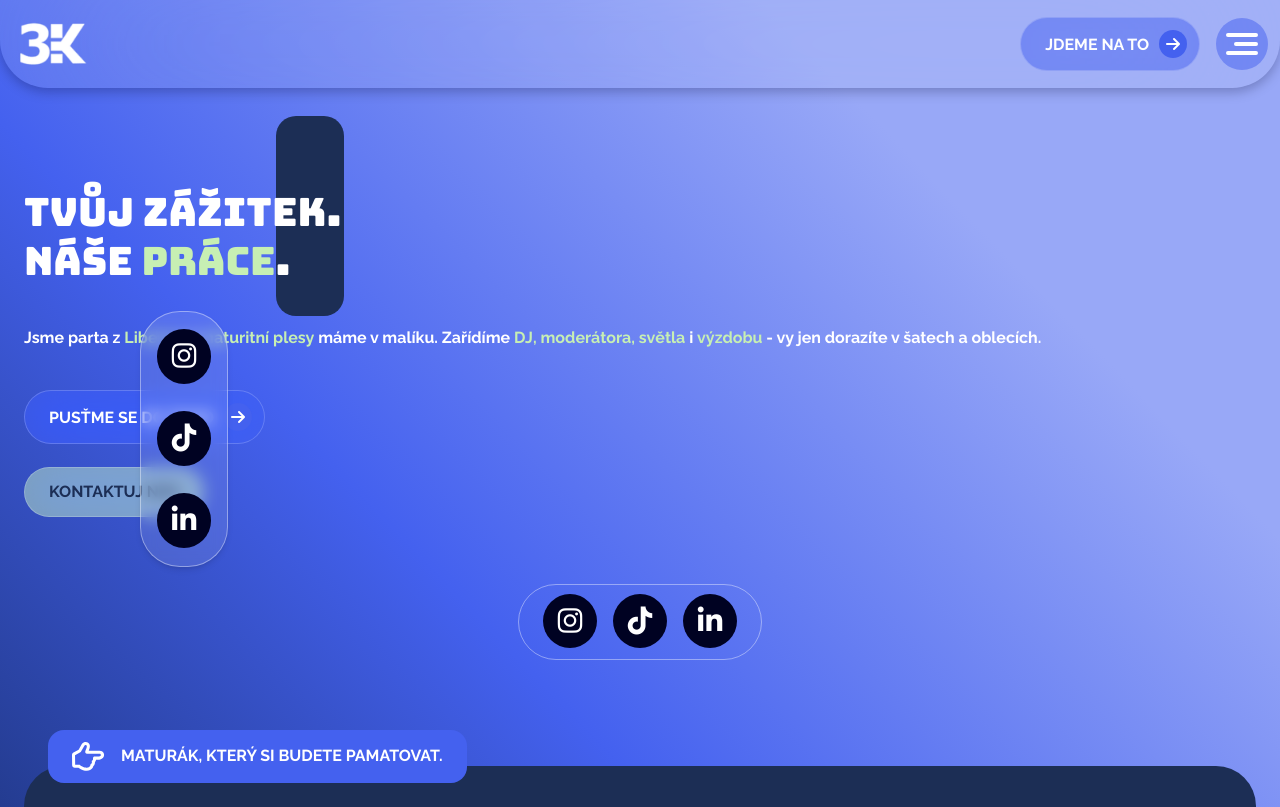
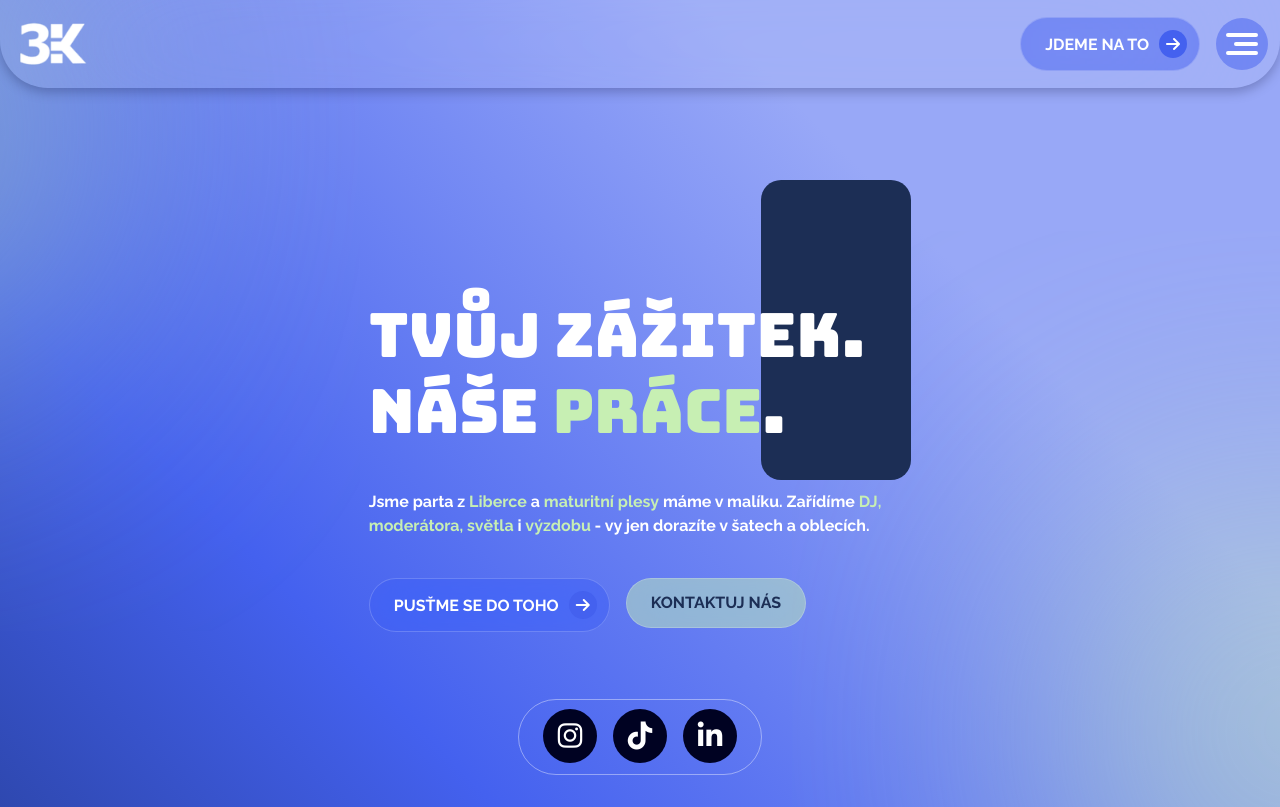
Before and after one commit to bobcermak/3kprods.cz, a Next.js app: page / in a window 1280 px wide. Shown: the top 807 px of the page. Built offline with nearby package versions, Linux system fonts and the light colour scheme.

Commit message:
Update layout and styling: modify metadata for improved SEO, adjust layout margins, and add responsive blur effects for enhanced visual appeal.

```diff
--- a/app/globals.css
+++ b/app/globals.css
@@ -12,7 +12,7 @@
   --text-sub: 1.5625rem; /*25px*/
   --text-title: 2.4375rem; /*39px*/
   --text-heading: 3.8125rem; /*61px*/
-  --text-display: 5.75rem; /*92px*/
+  --text-display: 4.6875rem; /*75px*/
   /*Colors*/
   --color-blue: #1C2E55;
   --color-light-blue: #4461EF;
@@ -28,15 +28,19 @@
   /*Breakpoints*/
   --breakpoint-sphone: 361px;
   --breakpoint-phone: 401px;
+  --breakpoint-xphone: 541px;
   --breakpoint-stablet: 641px;
   --breakpoint-tablet: 761px;
   --breakpoint-slaptop: 961px;
   --breakpoint-mlaptop: 1024px;
   --breakpoint-laptop: 1281px;
   --breakpoint-desktop: 1537px;
+  --breakpoint-xdesktop: 1761px;
   /*Widths*/
   --width-container: 90vw;
   --width-container: 90svw;
+  --width-xcontent: 85vw;
+  --width-xcontent: 85svw;
   --width-content: 80vw;
   --width-content: 80svw;
   --width-section: 56vw;
@@ -95,3 +99,127 @@ body {
     box-shadow: none;
   }
 }
+
+/*Container breakpoints*/
+
+.container-parent {
+  container-type: inline-size;
+}
+
+.badge-container {
+  container-type: inline-size;
+  margin-top: -2.25rem;
+}
+
+.badge-container--xdesktop {
+  container-type: inline-size;
+}
+
+@container (min-width: 419px) {
+  .badge-container {
+    margin-top: -1.65625rem;
+  }
+}
+
+@container (min-width: 408px) {
+  .badge-container--xdesktop {
+    margin-top: -1.65625rem;
+  }
+}
+
+/*Blurs*/
+
+.blur-setup {
+  position: relative;
+  overflow: hidden;
+}
+
+.blur-setup::before {
+  content: "";
+  background-repeat: no-repeat;
+  background-size: cover;
+  position: absolute;
+  width: 1000px;
+  height: 1000px;
+  pointer-events: none;
+  z-index: 0;
+}
+
+.blur-setup::after {
+  content: "";
+  background-repeat: no-repeat;
+  background-size: cover;
+  position: absolute;
+  width: 1000px;
+  height: 1000px;
+  pointer-events: none;
+  z-index: 0;
+}
+
+.blur-setup--green::before {
+  background-image: url(/images/vectors/blur-green.svg);
+}
+.blur-setup--green::after {
+  background-image: url(/images/vectors/blur-green.svg);
+}
+
+.blur-setup--blue::before {
+  background-image: url(/images/vectors/blur-blue.svg);
+}
+.blur-setup--blue::after {
+  background-image: url(/images/vectors/blur-blue.svg);
+}
+
+.blur-setup-hero-left::before {
+  left: -110%;
+  top: -20%;
+}
+
+.blur-setup-hero-right::after {
+  right: -40%;
+  top: 12.5%;
+}
+
+@media screen and (min-width: 541px) {
+  .blur-setup-hero-left::before {
+    left: -80%;
+  }
+}
+
+@media screen and (min-width: 861px) {
+  .blur-setup-hero-left::before {
+    left: -50%;
+  }
+}
+
+@media screen and (min-width: 1281px) {
+  .blur-setup-hero-left::before {
+    left: -30%;
+    top: -40%;
+    width: 1200px;
+    height: 1200px;
+  }
+
+  .blur-setup-hero-right::after {
+    right: -45%;
+    top: 15%;
+    width: 1200px;
+    height: 1200px;
+  }
+}
+
+@media screen and (min-width: 1761px) {
+  .blur-setup-hero-left::before {
+    top: -55%;
+    left: -35%;
+    width: 1500px;
+    height: 1500px;
+  }
+
+  .blur-setup-hero-right::after {
+    right: -45%;
+    top: 15%;
+    width: 1500px;
+    height: 1500px;
+  }
+}
--- a/app/layout.tsx
+++ b/app/layout.tsx
@@ -4,10 +4,10 @@ import type { Metadata } from "next";
 import "./globals.css";
 
 export const metadata: Metadata = {
-  title: "3K Productions | Tvůj Zážitek - Naše Práce",
-  description: "Nejlepší maturák tvého života s 3K Productions! Hudba, dekorace a zábava připravená profesionály.",
+  title: "3K Productions | Maturitní plesy a studentské akce na klíč",
+  description: "Hudba, dekorace, světla i moderace pro nejlepší maturák a studentské akce s týmem 3K Productions. Kompletní event management na míru v ČR.",
   referrer: "strict-origin-when-cross-origin",
-  keywords: ["3K Productions", "maturák", "studentská akce", "party", "zábava"],
+  keywords: ["3K Productions", "maturitní ples", "maturák", "studentská akce", "studentská party", "DJ na ples", "dekorace na ples", "světla a zvuk", "event management", "Liberec"],
   icons: {
     icon: [
       { url: "/images/assets/favicon-16x16.png", sizes: "16x16", type: "image/png" },
@@ -36,12 +36,13 @@ export default function RootLayout({
               "@type": "Organization",
               name: "3K Productions",
               description:
-                "Nejlepší maturák tvého života s 3K Productions! Hudba, dekorace a zábava připravená profesionály.",
+                "Hudba, dekorace, světla i moderace pro nejlepší maturák a studentské akce s týmem 3K Productions. Kompletní event management na míru v Liberci a po celé ČR.",
               url: "https://3kproductions.cz",
-              logo: "https://3kproductions.cz/images/ui/favicon-180x180.png",
+              logo: "https://3kproductions.cz/images/assets/logo.webp",
               sameAs: [
-                "https://www.instagram.com/3kproductions/",
-                "https://www.facebook.com/3kproductions/"
+                "https://www.instagram.com/3kprods/",
+                "https://www.tiktok.com/@3kprods",
+                "https://www.linkedin.com/company/3kprods/"
               ]
             })
           }}
@@ -54,10 +55,10 @@ export default function RootLayout({
               "@type": "ProfessionalService",
               name: "3K Productions",
               description:
-                "Organizace maturáků, studentských akcí a party na míru. Profesionální zajištění hudby, dekorací a zábavy.",
+                "Organizace maturitních plesů, studentských akcí a party na míru. Profesionální zajištění hudby, dekorací, světel, moderace a zábavy v Liberci a po celé ČR.",
               url: "https://3kproductions.cz",
-              areaServed: "Czech Republic",
-              serviceType: "Event Management",
+              areaServed: "Liberec, Czech Republic",
+              serviceType: "Event management, maturitní plesy, studentské akce",
               provider: {
                 "@type": "Organization",
                 name: "3K Productions"
@@ -67,7 +68,7 @@ export default function RootLayout({
         />
     </head>
     <body>
-      <Ul className="hidden fixed left-0 top-0 ml-35 mt-[311px] slaptop:flex flex-col gap-10 px-4 py-6 w-fit bg-white/10 backdrop-blur-sm border border-white/40 rounded-[40px] shadow-md z-40">
+      <Ul className="hidden fixed left-0 top-0 ml-[25px] desktop:ml-[12.5px] xdesktop:ml-[25px] mt-[311px] laptop:flex flex-col gap-10 px-4 py-6 w-fit bg-white/10 backdrop-blur-sm border border-white/40 rounded-[40px] shadow-md z-40">
         <Li><a target="_blank" className="text-white text-[28px] bg-dark px-[14.75px] hover:text-dark hover:bg-white active:text-dark active:bg-white transition-all duration-250 py-[10.6px] rounded-full" href="https://www.instagram.com/3kprods/"><i className="fa-brands fa-instagram"></i></a></Li>
         <Li><a target="_blank" className="text-white text-[28px] bg-dark px-[14.75px] hover:text-dark hover:bg-white active:text-dark active:bg-white transition-all duration-250 py-[10.6px] rounded-full" href="https://www.tiktok.com/@3kprods"><i className="fa-brands fa-tiktok"></i></a></Li>
         <Li><a target="_blank" className="text-white text-[28px] bg-dark px-[14.75px] hover:text-dark hover:bg-white active:text-dark active:bg-white transition-all duration-250 py-[10.6px] rounded-full" href="https://www.linkedin.com/company/3kprods/"><i className="fa-brands fa-linkedin-in"></i></a></Li>
--- a/app/page.tsx
+++ b/app/page.tsx
@@ -4,7 +4,7 @@ import Image from "next/image";
 const Home = () => {
   return (
     <>
-      <header className="bg-[linear-gradient(46deg,#1C2E55_0%,#243C91_25%,#4461EF_49%,#98A8F7_81%)] laptop:bg-[linear-gradient(86deg,#1C2E55_0%,#243C91_25%,#4461EF_49%,#98A8F7_81%)]">
+      <header className="blur-setup blur-setup--green blur-setup-hero-left blur-setup-hero-right bg-[linear-gradient(46deg,#1C2E55_0%,#243C91_25%,#4461EF_49%,#98A8F7_81%)] laptop:bg-[linear-gradient(86deg,#1C2E55_0%,#243C91_25%,#4461EF_49%,#98A8F7_81%)]">
         <Navbar logo="/images/assets/logo.webp" button="Jdeme na to" className="fixed z-50 left-0 right-0 laptop:left-[50%] laptop:translate-x-[-50%] flex items-center justify-between px-3 py-1 rounded-bl-[3rem] rounded-br-[3rem] bg-white/10 backdrop-blur-[100px] shadow-primary laptop:w-container" href="tel:+420722145257">
           <Li className="laptop:ml-21"><Button href="/" noStyle={true} hover="hover:text-dark active:text-dark transition-all duration-250" className="text-green uppercase font-bold text-body">Domů</Button></Li>
           <Li><Button href="#welcome" noStyle={true} hover="hover:text-dark active:text-dark transition-all duration-250" className="text-white uppercase font-bold text-body">O nás</Button></Li>
@@ -13,25 +13,25 @@ const Home = () => {
           <Li><Button href="#contact-us" noStyle={true} hover="hover:text-dark active:text-dark transition-all duration-250" className="text-white uppercase font-bold text-body">Kontakty</Button></Li>
           <Li className="laptop:hidden"><Button href="#contact-us" variant="secondary" isArrow={false}>Kontaktuj nás</Button></Li>
         </Navbar>
-        <section className="mt-47 mx-6" id="welcome">
+        <section className="mt-47 stablet:mt-[297px] laptop:mt-[314px] stab mx-6 stablet:mx-auto stablet:w-content desktop:w-xcontent laptop:flex laptop:justify-between" id="welcome">
           <div className="flex flex-col gap-10">
             <header className="flex flex-col gap-10">
-              <H1 size="text-title" color="text-white" className="relative w-[319.5px] laptop:max-w-188 after:content[''] after:absolute after:right-0 after:bottom-[-30px] after:bg-blue after:w-[68px] after:h-[200px] after:rounded-[20px] z-1 after:-z-1">Tvůj zážitek. Náše <span className="text-green">práce</span>.</H1>
-              <P color="text-white" weight="font-bold">Jsme parta z <strong className="text-green">Liberce</strong> a <strong className="text-green">maturitní plesy</strong> máme v malíku. Zařídíme <strong className="text-green">DJ, moderátora, světla</strong> i <strong className="text-green">výzdobu</strong> - vy jen dorazíte v šatech a oblecích.</P>
+              <H1 size="text-title" color="text-white" className="mx-auto relative w-[319.5px] xphone:text-heading xphone:w-[512.5px] stablet:w-[542.5px] after:content[''] after:absolute after:right-0 after:bottom-[-30px] after:bg-blue after:w-[68px] after:h-[200px] xphone:after:w-[120px] xphone:after:h-60 stablet:after:w-[150px] stablet:after:h-[300px] after:rounded-[20px] z-1 after:-z-1 laptop:text-title laptop:w-[319.5px] laptop:after:w-[68px] laptop:after:h-[200px] desktop:text-heading desktop:w-[512.5px] desktop:after:w-[120px] desktop:after:h-60 xdesktop:text-display xdesktop:w-[633.5px] xdesktop:after:w-[150px] xdesktop:after:h-[300px]">Tvůj zážitek. Náše <span className="text-green">práce</span>.</H1>
+              <P color="text-white" weight="font-bold" className="z-1 mx-auto max-w-[319.5px] xphone:max-w-[512.5px] laptop:max-w-[320px] stablet:max-w-[542.5px] desktop:max-w-[512.5px] desktop:ml-0">Jsme parta z <strong className="text-green">Liberce</strong> a <strong className="text-green">maturitní plesy</strong> máme v malíku. Zařídíme <strong className="text-green">DJ, moderátora, světla</strong> i <strong className="text-green">výzdobu</strong> - vy jen dorazíte v šatech a oblecích.</P>
             </header>
-            <Ul className="flex flex-col gap-4">
+            <Ul className="mx-auto w-[319.5px] xphone:w-[512.5px] stablet:w-[542.5px] flex flex-col gap-4 xphone:flex-row laptop:w-[319.5px] laptop:flex-col desktop:flex-row desktop:w-auto desktop:ml-0">
               <Li><Button href="tel:+420722145257">Pusťme se do toho</Button></Li>
               <Li><Button href="#contact-us" variant="secondary" isArrow={false}>Kontaktuj nás</Button></Li>
             </Ul>
           </div>
-          <Ul className="flex gap-4 mx-auto mt-15 mb-[106px] px-6 py-4 w-fit border border-white/40 rounded-[40px] glass">
+          <Ul className="relative flex gap-4 mx-auto mt-15 mb-[106px] px-6 py-4 w-fit border border-white/40 rounded-[40px] glass laptop:hidden z-1">
             <Li><a target="_blank" className="text-white text-[28px] bg-dark px-[14.75px] hover:text-dark hover:bg-white active:text-dark active:bg-white transition-all duration-250 py-[10.6px] rounded-full" href="https://www.instagram.com/3kprods/"><i className="fa-brands fa-instagram"></i></a></Li>
             <Li><a target="_blank" className="text-white text-[28px] bg-dark px-[14.75px] hover:text-dark hover:bg-white active:text-dark active:bg-white transition-all duration-250 py-[10.6px] rounded-full" href="https://www.tiktok.com/@3kprods"><i className="fa-brands fa-tiktok"></i></a></Li>
             <Li><a target="_blank" className="text-white text-[28px] bg-dark px-[14.75px] hover:text-dark hover:bg-white active:text-dark active:bg-white transition-all duration-250 py-[10.6px] rounded-full" href="https://www.linkedin.com/company/3kprods/"><i className="fa-brands fa-linkedin-in"></i></a></Li>
           </Ul>
-          <div>
-            <article className="relative bg-blue rounded-[40px] px-6 py-20 z-0">
-              <header className="absolute top-0 left-6 right-6 -mt-9">
+          <div className="relative tablet:mb-[185px] laptop:flex laptop:items-stretch laptop:-mt-[181px] z-1">
+            <article className="relative bg-blue rounded-[40px] px-6 py-20 z-0 desktop:pb-14 laptop:z-10 desktop:px-12 desktop:pt-[92px] laptop:pb-11 laptop:mt-30 laptop:w-[404px] desktop:w-[434px] xdesktop:w-[504px] xdesktop:h-[548px] container-parent">
+              <header className="absolute top-0 left-6 right-6 desktop:left-12 desktop:right-9 badge-container badge-container--xdesktop">
                 <Badge>Maturák, který si budete pamatovat.</Badge>
               </header>
               <div className="flex flex-col gap-8">
@@ -52,7 +52,7 @@ const Home = () => {
                 <Button href="#contact-us" variant="secondary">Kontaktuj nás</Button>
               </footer>
             </article>
-            <figure className="relative mx-auto -my-9 w-[90%] h-[300px] z-10">
+            <figure className="relative mx-auto -my-9 w-[90%] h-[300px] z-10 mb-25 laptop:z-0 laptop:mx-none laptop:my-0 laptop:w-[404px] laptop:h-[505px] laptop:-ml-[152px] desktop:w-[434px] desktop:h-[529px] xdesktop:w-[504px] xdesktop:h-[548px]">
               <Image className="img-responsive rounded-[40px]" src="/images/content/prom-image.webp" alt="3kprods - maturitního plesu" loading="lazy" width={504} height={548}/>
             </figure>
           </div>
```
Also changed, not shown: public/images/vectors/blur-blue.svg (added), public/images/vectors/blur-green.svg (added).
